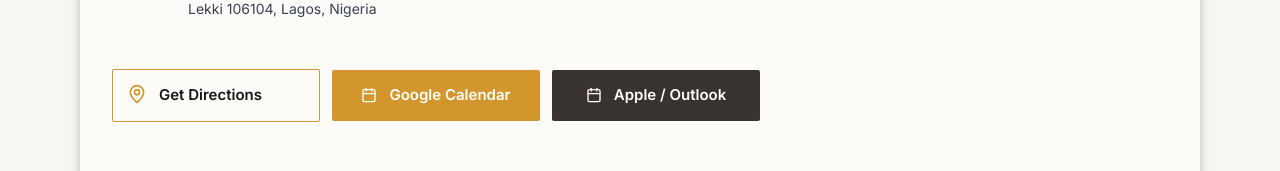
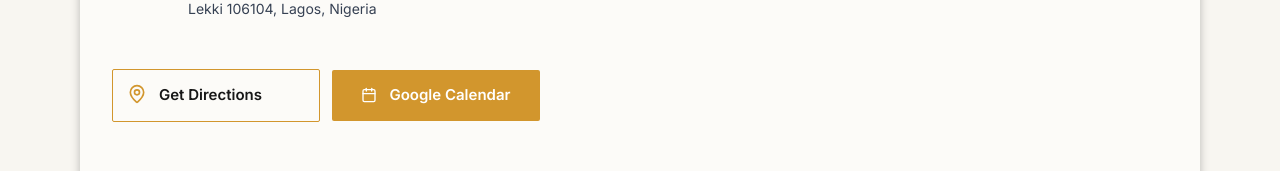
Before and after one commit to winninggodspower/pandv26, a Next.js app: page / in a window 1280 px wide. Shown: the part 1589-1760 px from the top of the page. Built offline with nearby package versions, Linux system fonts and the light colour scheme; no server answers; a web font is replaced by a local one.

Commit message:
feat: remove outlook

```diff
--- a/src/app/components/wedding-details.jsx
+++ b/src/app/components/wedding-details.jsx
@@ -157,15 +157,6 @@ export default function WeddingDetails() {
                   <Calendar className="size-4" /> Google Calendar
                 </a>
 
-                {/* Apple / Outlook */}
-                <a
-                  href="/files/praise-victor-wedding.ics"
-                  download
-                  className="py-3.5 rounded-[2px] w-52 bg-[#38332E] text-white text-[15px] font-semibold hover:bg-gray-900 transition flex items-center justify-center gap-3"
-                >
-                  <Calendar className="size-4" /> Apple / Outlook
-                </a>
-
               </div>
 
 
--- a/src/app/lib/email.js
+++ b/src/app/lib/email.js
@@ -17,6 +17,8 @@ function getZeptoConfig() {
 
 export async function sendRsvpConfirmationEmail({ toEmail, recipientName, recipientStatus = "Invitee", childrenCount, ticketNumber }) {
   if (!toEmail) return
+
+  console.log(`Sending RSVP confirmation email to ${toEmail}...`)
 
   const { host, port, user, pass, from } = getZeptoConfig()
   const html = buildRsvpEmailHtml({ recipientName, recipientStatus, childrenCount, ticketNumber })
```
